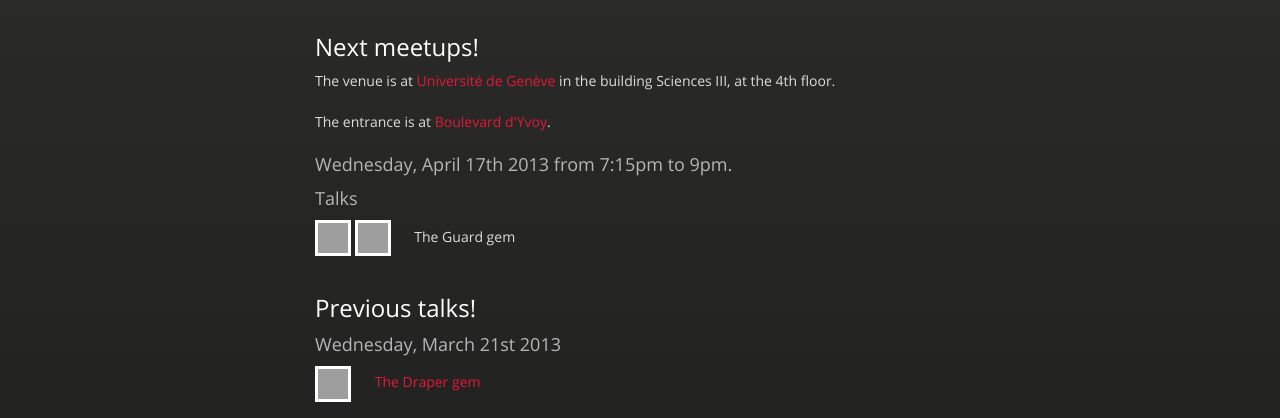
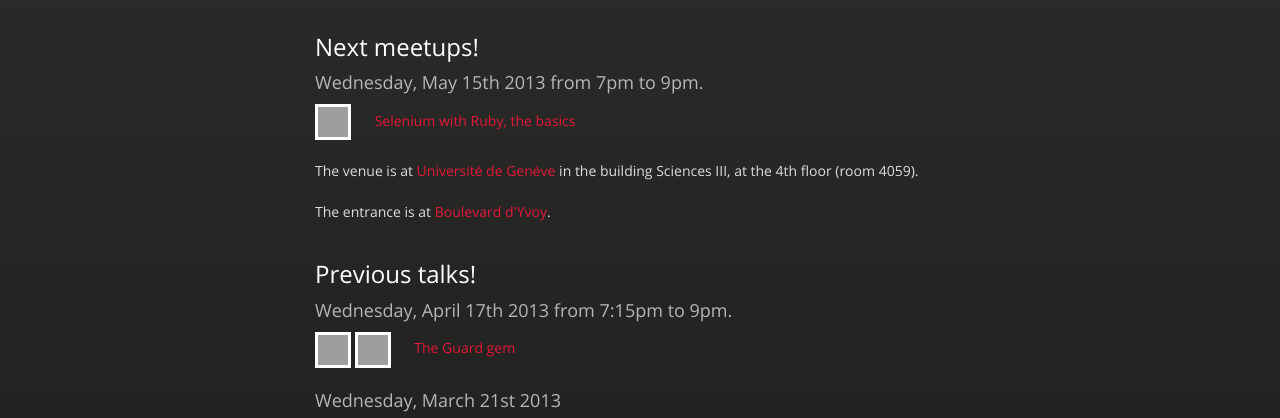
Before and after one commit to genevarb/genevarb.github.com, a plain HTML site: page index.html in a window 1280 px wide. Shown: the part 821-1239 px from the top of the page. Drawn offline with nearby package versions, Linux system fonts and the light colour scheme; grey boxes are pictures that could not be loaded.

Commit message:
Add Twib0 presentation for May 2013

```diff
--- a/index.html
+++ b/index.html
@@ -52,26 +52,27 @@
         </div>
 
         <h2>Next meetups!</h2>
-
+        <div class="talks">
+          <h3>Wednesday, May 15th 2013 from 7pm to 9pm.</h2>
+          <p>
+            <a href="https://twitter.com/Twib0" title="@Twib0" target="_blank"><img src="https://si0.twimg.com/profile_images/2391421930/p9em80kd9mz2uvb9gtj6.jpeg" /></a>
+            <span><a href="http://www.meetup.com/genevarb/events/115539042/" target="_blank">Selenium with Ruby, the basics</a></span>
+          </p>
+        </div>
         <p>
-          The venue is at <a href="https://maps.google.com/?ll=46.194938,6.13992&amp;spn=0.014868,0.033002&amp;t=m&amp;z=16&amp;iwloc=A">Université de Genève</a> in the building Sciences III, at the 4th floor.
+          The venue is at <a href="https://maps.google.com/?ll=46.194938,6.13992&amp;spn=0.014868,0.033002&amp;t=m&amp;z=16&amp;iwloc=A">Université de Genève</a> in the building Sciences III, at the 4th floor (room 4059).
         </p>
         <p>
           The entrance is at <a href="https://maps.google.com/maps?q=Boulevard+D'Yvoy,+Gen%C3%A8ve,+Switzerland&hl=en&ie=UTF8&ll=46.197708,6.134341&spn=0.007159,0.016308&sll=37.0625,-95.677068&sspn=65.645551,133.59375&t=h&hnear=Boulevard+D'Yvoy,+Jonction,+1205+Gen%C3%A8ve,+Switzerland&z=17&layer=c&cbll=46.19846,6.133172&panoid=XXP8R8ePeYEd2r_Yqx-VQA&cbp=12,221.97,,0,-0.47" target="_blank">Boulevard d'Yvoy</a>.
         </p>
-        <h3>Wednesday, April 17th 2013 from 7:15pm to 9pm.</h2>
-        <div class="talks">
-          <h3>Talks</h3>
-          <div class="talks">
-            <p>
-              <a href="https://twitter.com/thibaudgg" title="@thibaudgg" target="_blank"><img src="https://twimg0-a.akamaihd.net/profile_images/658372573/IMG_0511o_crop_bigger.jpg" /></a>
-              <a href="https://twitter.com/rymai" title="@rymai" target="_blank"><img src="https://twimg0-a.akamaihd.net/profile_images/1303679182/new_avatar_bigger.jpg" /></a>
-              <span>The Guard gem</span>
-            </p>
-          </div>
-        </div>
         <h2>Previous talks!</h2>
         <div class="talks">
+          <h3>Wednesday, April 17th 2013 from 7:15pm to 9pm.</h2>
+          <p>
+            <a href="https://twitter.com/thibaudgg" title="@thibaudgg" target="_blank"><img src="https://twimg0-a.akamaihd.net/profile_images/658372573/IMG_0511o_crop_bigger.jpg" /></a>
+            <a href="https://twitter.com/rymai" title="@rymai" target="_blank"><img src="https://twimg0-a.akamaihd.net/profile_images/1303679182/new_avatar_bigger.jpg" /></a>
+            <span><a href="https://speakerdeck.com/remy/guard-gem-overview" target="_blank">The Guard gem</a></span>
+          </p>
           <h3>Wednesday, March 21st 2013</h3>
           <p>
             <a href="https://twitter.com/episko" title="@episko" target="_blank"><img src="http://www.gravatar.com/avatar/9302bbf8e5f4e93a23f7d69bd50ebcd7.png" /></a>
```
